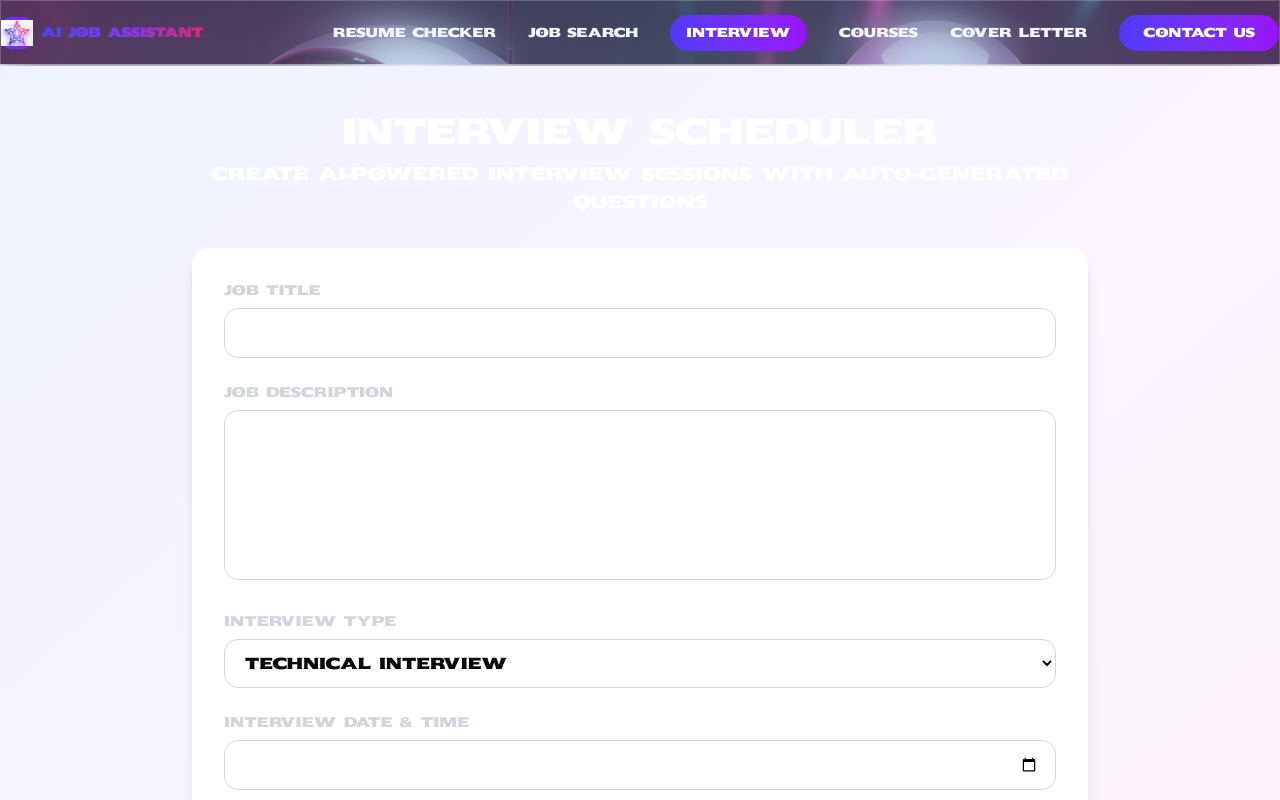
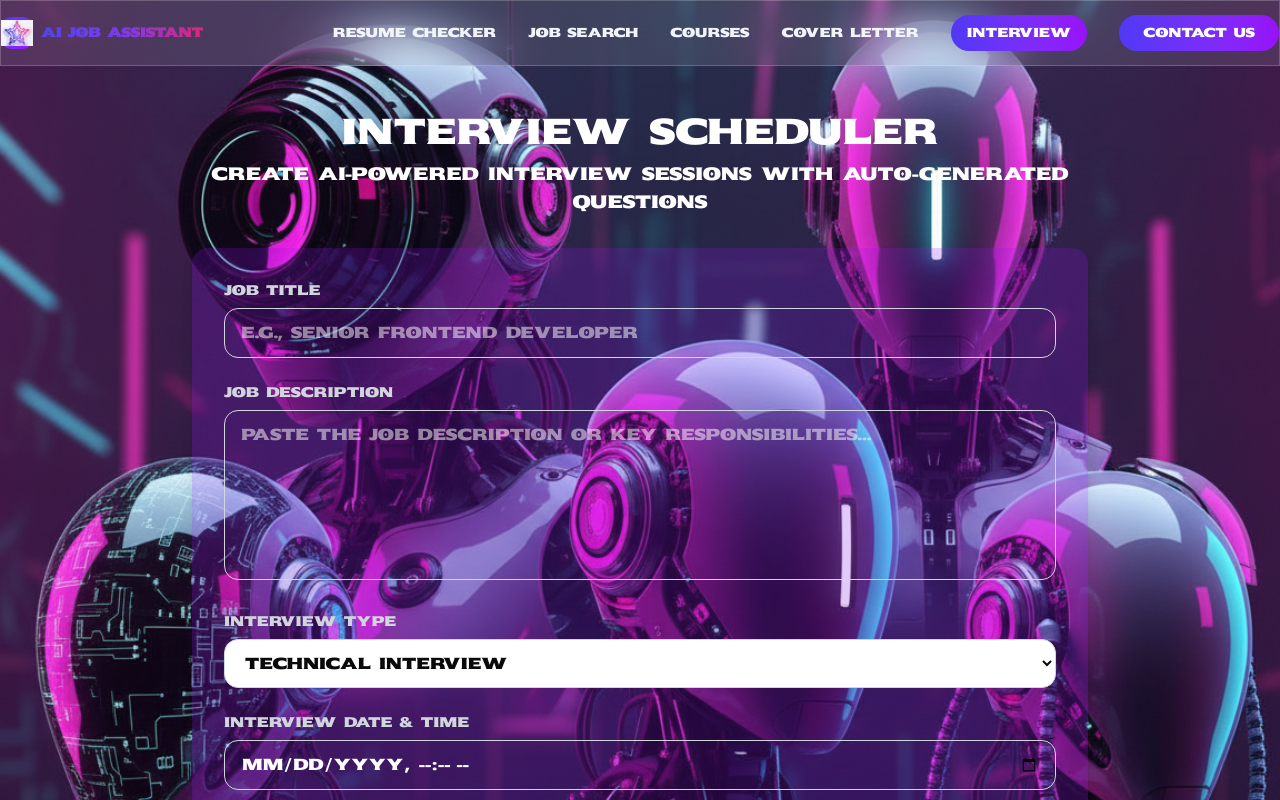
Before and after one commit to bibek-totol/AI-Job-Assistant, a Next.js app: page /interview-scheduler in a window 1280 px wide. Shown: the top 800 px of the page. Built offline with nearby package versions, Linux system fonts and the light colour scheme.

Commit message:
Deployment

```diff
--- a/components/InterviewScheduler.tsx
+++ b/components/InterviewScheduler.tsx
@@ -94,14 +94,14 @@ export default function InterviewScheduler() {
   };
 
   return (
-    <div className="min-h-screen gradient-bg py-12 px-4 sm:px-6 lg:px-8">
+    <div className="min-h-screen  py-12 px-4 sm:px-6 lg:px-8">
       <div className="max-w-4xl mx-auto">
         <SectionTitle center subtitle="Create AI-powered interview sessions with auto-generated questions">
           Interview Scheduler
         </SectionTitle>
 
         {!generatedData ? (
-          <div className="bg-white rounded-2xl shadow-lg p-8">
+          <div className="bg-purple-600/20 rounded-2xl shadow-lg p-8">
             <div className="space-y-6">
               <Input
                 label="Job Title"
--- a/components/Navbar.tsx
+++ b/components/Navbar.tsx
@@ -12,9 +12,10 @@ export default function Navbar() {
   const navLinks = [
     { href: '/resume-checker', label: 'Resume Checker' },
     { href: '/job-suggestions', label: 'Job Search' },
-    { href: '/interview-scheduler', label: 'Interview' },
+
     { href: '/courses', label: 'Courses' },
     { href: '/cover-letter', label: 'Cover Letter' },
+     { href: '/interview-scheduler', label: 'Interview' },
   ];
 
   return (
```
